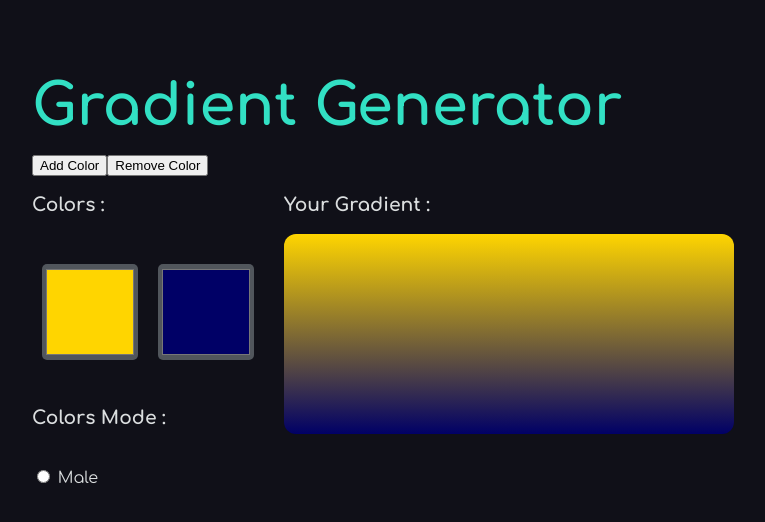
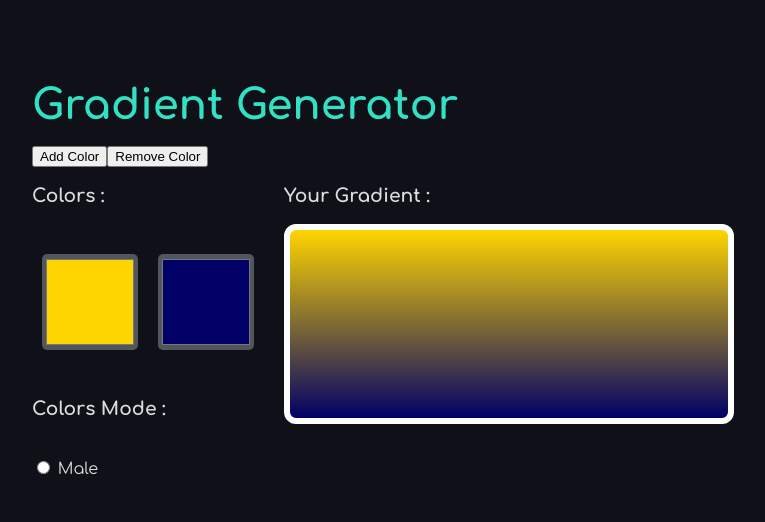
Before and after one commit to naveensinghp/Playground-Stuff, a Next.js app: page / in a window 1280 px wide. Shown: the top 522 px of the page, without its empty margins (257-1022 px from the left). Built offline with nearby package versions, Linux system fonts and the light colour scheme.

Commit message:
no message

```diff
--- a/pages/index.js
+++ b/pages/index.js
@@ -15,7 +15,7 @@ export default function Home() {
         <link rel="icon" href="/favicon.ico" />
       </Head>
         <main>
-          <h2 className={styles.title}>Gradient Generator</h2>
+          <h6 className={styles.title}>Gradient Generator</h6>
           <App />
         </main>
       <style jsx global>{`
--- a/styles/Home.module.css
+++ b/styles/Home.module.css
@@ -36,6 +36,7 @@
   width: 450px;
   height: 200px;
   border-radius: 12px;
+  border: 6px solid white;
 }
 
 .container {
@@ -126,7 +127,7 @@
 .title {
   margin: 0 0 1rem;
   line-height: 1.15;
-  font-size: 3.6rem;
+  font-size: 2.6rem;
 }
 
 .title {
```
